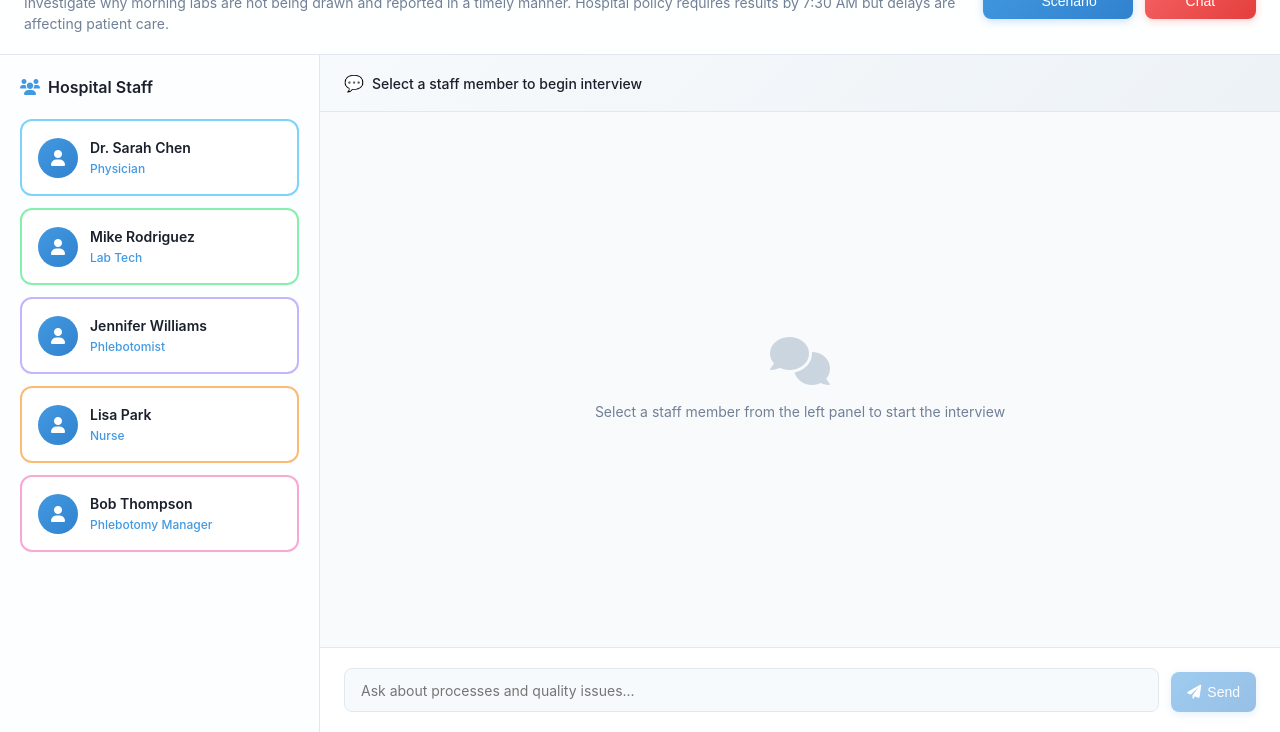
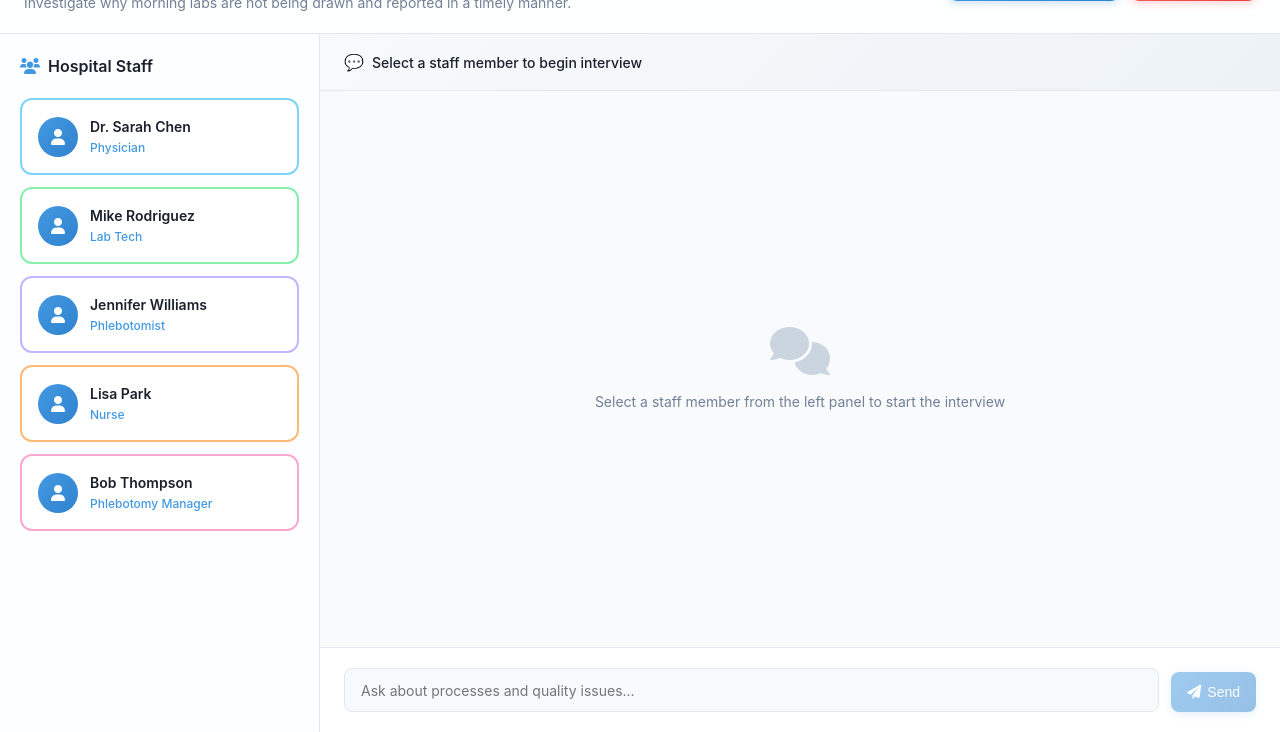
Before and after one commit to aramansell/qi, a website: page index.html in a window 1280 px wide. Shown: the part 68-800 px from the top of the page. Drawn offline with Linux system fonts and the light colour scheme.

Commit message:
Update index.html

```diff
--- a/index.html
+++ b/index.html
@@ -760,7 +760,7 @@
             {
                 id: 'lab-timing-delays',
                 name: 'Lab Timing Delays Investigation',
-                description: 'Investigate why morning labs are not being drawn and reported in a timely manner. Hospital policy requires results by 7:30 AM but delays are affecting patient care.',
+                description: 'Investigate why morning labs are not being drawn and reported in a timely manner.',
                 characters: [
                     {
                         id: 'physician-001',
```
